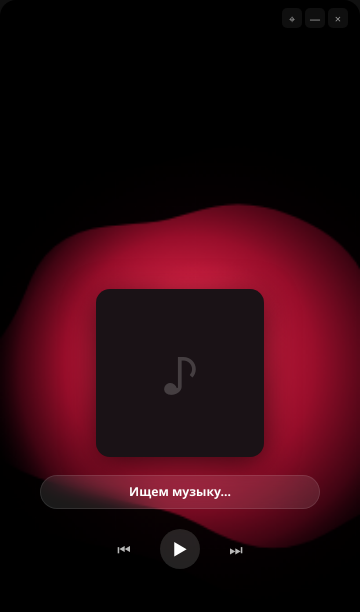
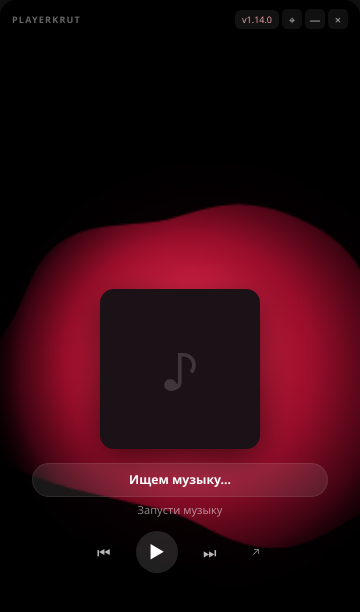
Before and after one commit to ole6677788-pixel/PlayerKrut, an Electron app: page index.html in a window 360 px wide. Drawn offline with Linux system fonts and the light colour scheme; no server answers.

Commit message:
v1.14.0: fix cover display, Yandex-style ARGB blob, restore version + open app

```diff
--- a/index.html
+++ b/index.html
@@ -3,7 +3,7 @@
 <head>
 <meta charset="UTF-8">
 <meta name="viewport" content="width=device-width, initial-scale=1">
-<title>PlayerKrut · 1.13.1</title>
+<title>PlayerKrut · 1.14.0</title>
 <style>
 :root{color-scheme:dark}
 *{box-sizing:border-box;margin:0;padding:0}
@@ -11,39 +11,35 @@ html,body{width:100%;height:100%;overflow:hidden;background:transparent;color:#f
 button{font:inherit;border:0;background:transparent;color:inherit;cursor:pointer}
 .shell{position:relative;isolation:isolate;display:flex;flex-direction:column;width:100%;height:100%;overflow:hidden;border-radius:16px;background:#000;box-shadow:0 20px 50px #000c}
 #aurora{position:absolute;inset:0;z-index:0;width:100%;height:100%;pointer-events:none}
-.ui-layer{position:relative;z-index:1;display:flex;flex:1;flex-direction:column;min-height:0;padding:8px 12px 14px}
-.top{display:flex;align-items:center;justify-content:flex-end;gap:3px;min-height:20px;-webkit-app-region:drag}
-.top .winbtn{opacity:0;transition:opacity .18s}
-.shell:hover .top .winbtn{opacity:.85}
-.winbtn{display:grid;place-items:center;width:20px;height:20px;border-radius:5px;background:#ffffff12;color:#ffffffb0;font-size:11px;-webkit-app-region:no-drag}
+.ui-layer{position:relative;z-index:1;display:flex;flex:1;flex-direction:column;min-height:0;padding:8px 12px 12px}
+.top{display:flex;align-items:center;justify-content:space-between;gap:6px;min-height:22px;-webkit-app-region:drag}
+.brand{font-size:9px;font-weight:700;letter-spacing:1.2px;color:#ffffff66}
+.actions{display:flex;align-items:center;gap:3px;-webkit-app-region:no-drag}
+.version{padding:3px 7px;border-radius:6px;background:#ffffff12;color:#e8a0a8;font-size:9px;cursor:pointer}
+.version:hover{background:#ffffff22}
+.winbtn{display:grid;place-items:center;width:20px;height:20px;border-radius:5px;background:#ffffff10;color:#ffffffb0;font-size:11px}
 .winbtn:hover{background:#ffffff28;color:#fff}
-.stage{display:flex;flex:1;flex-direction:column;align-items:center;justify-content:center;gap:0;min-height:0}
-.cover-scene{position:relative;display:grid;place-items:center;width:min(48vw,34vh,168px);aspect-ratio:1;flex:0 0 auto;margin-bottom:clamp(10px,2.5vh,18px);z-index:2}
-.orb-wrap{position:relative;width:100%;height:100%}
-.orb{position:absolute;inset:0;overflow:hidden;border-radius:14px;background:#1a1216;box-shadow:0 8px 32px #000a}
+.stage{display:flex;flex:1;flex-direction:column;align-items:center;justify-content:center;min-height:0}
+.cover-scene{position:relative;width:min(46vw,32vh,160px);aspect-ratio:1;flex:0 0 auto;margin-bottom:14px;z-index:2}
+.orb{position:absolute;inset:0;overflow:hidden;border-radius:14px;background:#1a1216;box-shadow:0 10px 36px #000a}
 .orb img{display:block;width:100%;height:100%;object-fit:cover;border-radius:inherit}
-.cover-ph{position:absolute;inset:0;display:grid;place-items:center;color:#ffffff30;font-size:clamp(28px,9vh,48px);pointer-events:none}
-.orb-wrap.has-cover .cover-ph{display:none}
-.orb-wrap.playing .orb{animation:coverbeat 3s ease-in-out infinite}
-.track-info{display:flex;flex-direction:column;align-items:center;width:min(86%,280px);gap:0;z-index:2}
-.title{display:block;width:100%;padding:8px 18px;overflow:hidden;border-radius:999px;background:linear-gradient(90deg,#e0708899 0%,#e0708899 var(--track-progress,0%),#ffffff1a var(--track-progress,0%),#ffffff1a 100%);border:1px solid #ffffff18;color:#fff;font-size:clamp(12px,3.4vw,15px);font-weight:600;line-height:1.3;text-align:center;text-overflow:ellipsis;white-space:nowrap;cursor:pointer;touch-action:none;-webkit-app-region:no-drag;backdrop-filter:blur(8px)}
-.title:hover{filter:brightness(1.1)}
+.cover-ph{position:absolute;inset:0;display:grid;place-items:center;color:#ffffff28;font-size:clamp(28px,9vh,48px);pointer-events:none}
+.has-cover .cover-ph{display:none}
+.playing .orb{animation:coverbeat 3s ease-in-out infinite}
+.track-info{display:flex;flex-direction:column;align-items:center;width:min(88%,300px);gap:5px;z-index:2}
+.title{display:block;width:100%;padding:8px 16px;overflow:hidden;border-radius:999px;background:linear-gradient(90deg,#e07088aa 0%,#e07088aa var(--track-progress,0%),#ffffff18 var(--track-progress,0%),#ffffff18 100%);border:1px solid #ffffff14;color:#fff;font-size:clamp(12px,3.4vw,15px);font-weight:600;line-height:1.3;text-align:center;text-overflow:ellipsis;white-space:nowrap;cursor:pointer;touch-action:none;-webkit-app-region:no-drag}
+.title:hover{filter:brightness(1.08)}
 .title.no-seek{cursor:default}
-.title.no-seek:hover{filter:none}
-.artist{display:none}
-.controls{display:flex;align-items:center;justify-content:center;gap:22px;margin-top:clamp(12px,3vh,20px);z-index:2}
+.artist{display:block;width:100%;overflow:hidden;color:#ffffff88;font-size:clamp(11px,2.6vw,12px);text-align:center;text-overflow:ellipsis;white-space:nowrap}
+.controls{display:flex;align-items:center;justify-content:center;gap:18px;margin-top:14px;z-index:2}
 .ctrl{display:grid;place-items:center;width:28px;height:28px;border-radius:50%;color:#ffffffb8;font-size:15px;transition:transform .12s,color .12s}
 .ctrl:hover{transform:scale(1.12);color:#fff}
-.ctrl.main{width:40px;height:40px;background:#ffffff22;color:#fff;font-size:16px;backdrop-filter:blur(6px)}
-.ctrl.main:hover{background:#ffffff33}
-.resize-grip{position:absolute;right:1px;bottom:1px;z-index:6;width:12px;height:12px;cursor:nwse-resize;touch-action:none;opacity:.35}
+.ctrl.main{width:42px;height:42px;background:#ffffff20;color:#fff;font-size:17px}
+.ctrl.main:hover{background:#ffffff30}
+.ctrl.open{width:auto;height:auto;padding:4px 10px;border-radius:8px;font-size:11px;color:#ffffff88}
+.ctrl.open:hover{color:#fff;background:#ffffff14}
+.resize-grip{position:absolute;right:1px;bottom:1px;z-index:6;width:12px;height:12px;cursor:nwse-resize;opacity:.35}
 @keyframes coverbeat{0%,100%{transform:scale(1)}50%{transform:scale(1.012)}}
-@media(max-height:280px){
- .cover-scene{width:min(28vh,90px);margin-bottom:6px}
- .controls{gap:14px;margin-top:8px}
- .ctrl.main{width:32px;height:32px}
-}
-@media(prefers-reduced-motion:reduce){*,*:before,*:after{animation:none!important;transition:none!important}}
 </style>
 </head>
 <body>
@@ -51,31 +47,36 @@ button{font:inherit;border:0;background:transparent;color:inherit;cursor:pointer
  <canvas id="aurora" aria-hidden="true"></canvas>
  <div class="ui-layer">
   <div class="top">
-   <button class="winbtn" id="pin" title="Поверх окон" aria-label="Поверх окон">⌖</button>
-   <button class="winbtn" id="min" title="Свернуть" aria-label="Свернуть">—</button>
-   <button class="winbtn" id="close" title="Закрыть" aria-label="Закрыть">×</button>
+   <div class="brand">PLAYERKRUT</div>
+   <div class="actions">
+    <button class="version" id="version" title="Версия">v1.14.0</button>
+    <button class="winbtn" id="pin" title="Поверх окон">⌖</button>
+    <button class="winbtn" id="min" title="Свернуть">—</button>
+    <button class="winbtn" id="close" title="Закрыть">×</button>
+   </div>
   </div>
   <div class="stage">
    <div class="cover-scene">
     <div class="orb-wrap" id="orbWrap">
      <div class="orb">
-      <div class="cover-ph" aria-hidden="true">♪</div>
+      <div class="cover-ph">♪</div>
       <img id="art" alt="" style="display:none">
      </div>
     </div>
    </div>
    <div class="track-info">
-    <div class="title no-seek" id="title" role="slider" tabindex="0" aria-label="Название и перемотка" aria-valuemin="0" aria-valuemax="0" aria-valuenow="0">Ищем музыку…</div>
+    <div class="title no-seek" id="title" role="slider" tabindex="0">Ищем музыку…</div>
     <div class="artist" id="artist">Запусти музыку</div>
    </div>
    <div class="controls">
-    <button class="ctrl" id="previous" title="Предыдущий" aria-label="Предыдущий">⏮</button>
-    <button class="ctrl main" id="playpause" title="Пауза / Play" aria-label="Пауза / Play">▶</button>
-    <button class="ctrl" id="next" title="Следующий" aria-label="Следующий">⏭</button>
+    <button class="ctrl" id="previous" title="Предыдущий">⏮</button>
+    <button class="ctrl main" id="playpause" title="Play/Pause">▶</button>
+    <button class="ctrl" id="next" title="Следующий">⏭</button>
+    <button class="ctrl open" id="openapp" title="Открыть приложение">↗</button>
    </div>
   </div>
  </div>
- <div class="resize-grip" id="resizeGrip" title="Изменить размер"></div>
+ <div class="resize-grip" id="resizeGrip"></div>
 </div>
 <script src="player.js"></script>
 </body>
```
